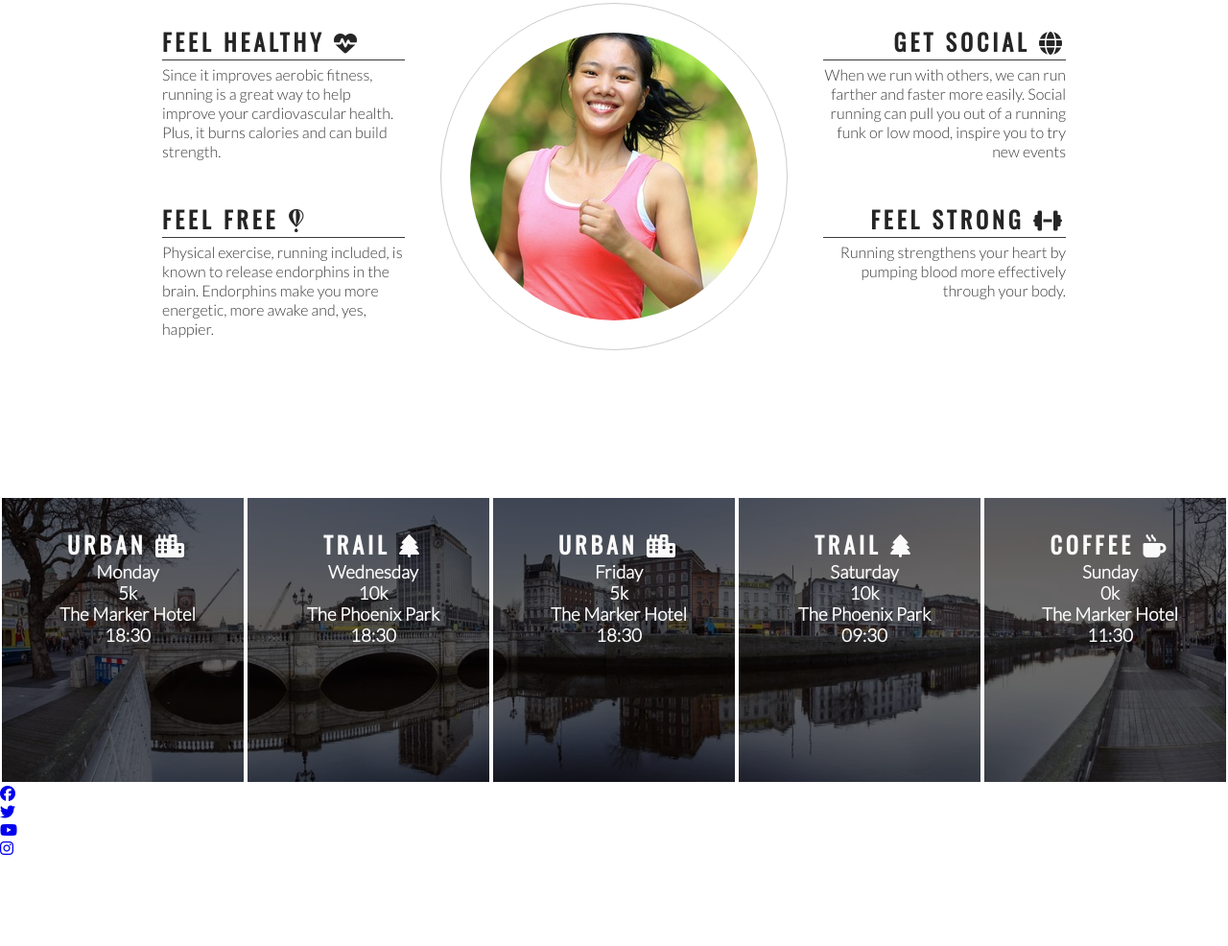
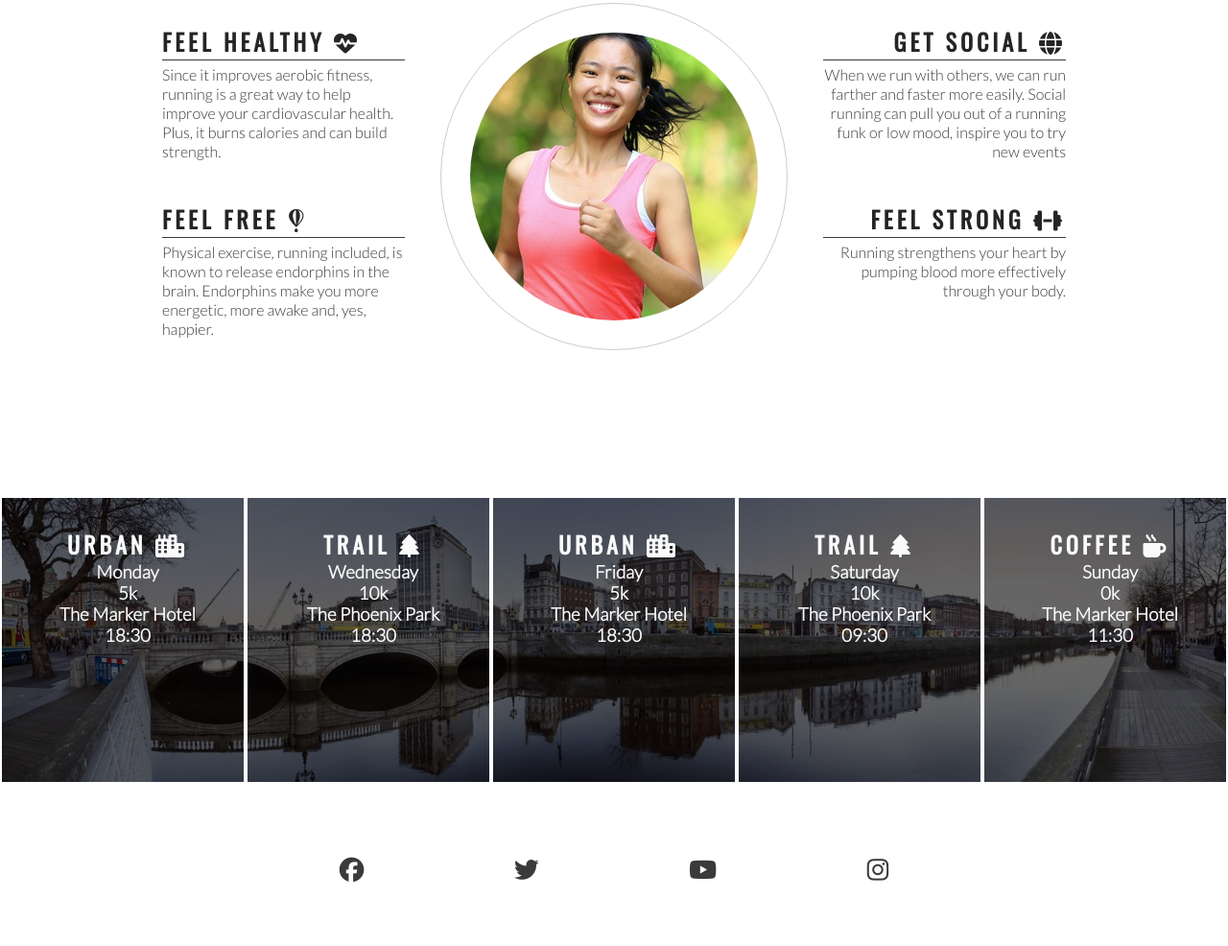
Before and after one commit to LukaGajic2/love-running, a plain HTML site: page index.html in a window 1280 px wide. Shown: the part 778-1764 px from the top of the page at 96% size. Before the commit the page ends 1671 px from the top, so only its background shows below. Drawn offline with nearby package versions, Linux system fonts and the light colour scheme.

Commit message:
Add style to social media icons

```diff
--- a/assets/css/style.css
+++ b/assets/css/style.css
@@ -206,3 +206,24 @@ hr {
 #times h2 {
     color: #fafafa;
 }
+
+/* footer */
+
+footer {
+    height: 150px;
+}
+
+.social-media {
+    text-align: center;
+}
+
+.social-media > li {
+    display: inline;
+}
+
+.social-media i {
+    font-size: 160%;
+    margin: 1%;
+    padding: 5%;
+    color: #3a3a3a;
+}
--- a/index.html
+++ b/index.html
@@ -107,7 +107,7 @@
         </div>
     </section>
     <footer>
-        <ul>
+        <ul class="social-media">
             <li>
                 <a href="https://facebook.com" target="_blank" rel="noopener" aria-label="Visit our Facebook page(opens in a new tab)"><i class="fa-brands fa-facebook"></i></a>
             </li>
```
